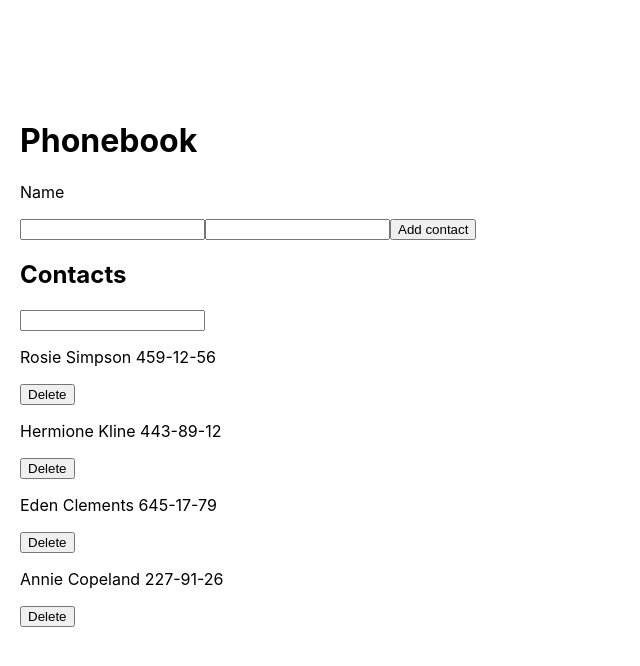
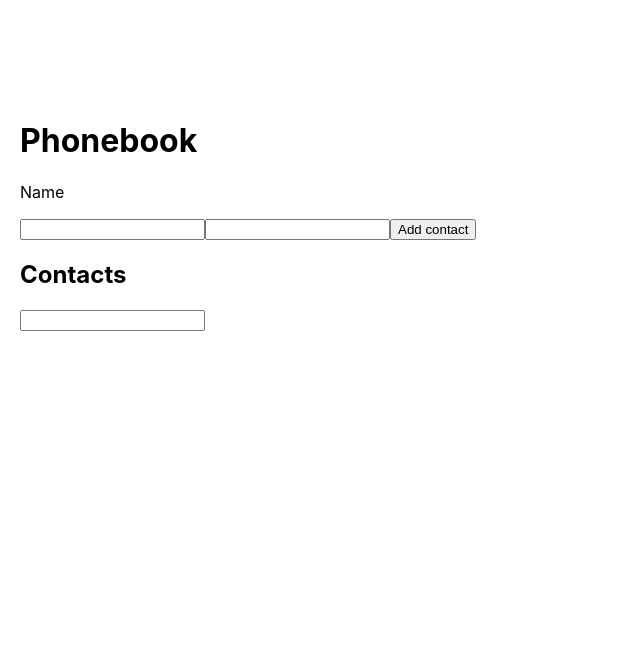
Before and after one commit to IVS737/goit-react-hw-03-phonebook, a React (Create React App) app: page / in a window 1280 px wide. Shown: the top 666 px of the page, without its empty margins (0-640 px from the left). Built offline with nearby package versions, Linux system fonts and the light colour scheme.

Commit message:
fix: components lifecycles

```diff
--- a/package.json
+++ b/package.json
@@ -2,7 +2,7 @@
   "name": "react-homework-template",
   "version": "0.1.0",
   "private": true,
-  "homepage": "https://IVS737/goit-react-hw-02-phonebook",
+  "homepage": "https://IVS737/goit-react-hw-03-phonebook",
   "dependencies": {
     "@testing-library/jest-dom": "^5.16.3",
     "@testing-library/react": "^12.1.4",
--- a/src/components/App.jsx
+++ b/src/components/App.jsx
@@ -6,15 +6,21 @@ import { ContactList } from './ContactList/ContactList';
 
 export class App extends Component {
   state = {
-    contacts: [
-      { id: 'id-1', name: 'Rosie Simpson', number: '459-12-56' },
-      { id: 'id-2', name: 'Hermione Kline', number: '443-89-12' },
-      { id: 'id-3', name: 'Eden Clements', number: '645-17-79' },
-      { id: 'id-4', name: 'Annie Copeland', number: '227-91-26' },
-    ],
+    contacts: [],
 
     filter: '',
   };
+
+  componentDidMount() {
+    const localItem = localStorage.getItem('contacts');
+    const parsedItems = JSON.parse(localItem);
+    console.log(parsedItems);
+    // this.setState({ contacts: [parsedItems] });
+  }
+
+  componentDidUpdate() {
+    localStorage.setItem('contacts', JSON.stringify(this.state.contacts));
+  }
 
   handleSubmit = newContact => {
     if (
```
